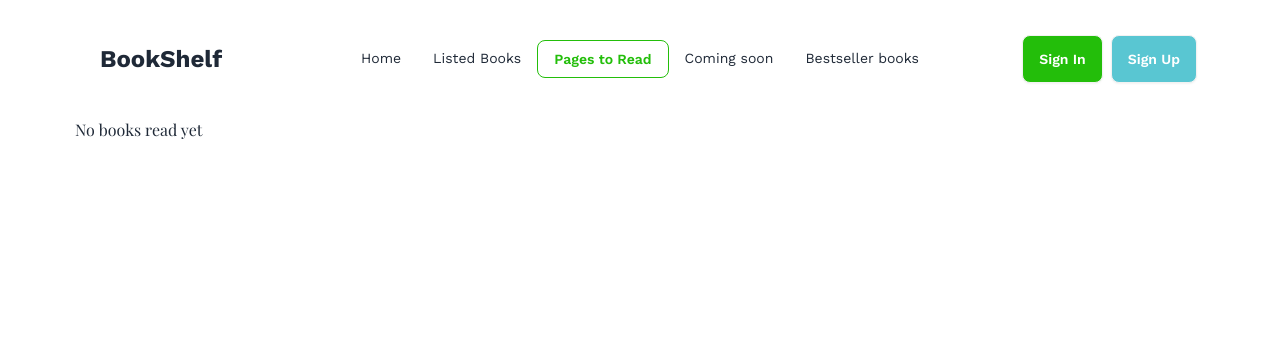
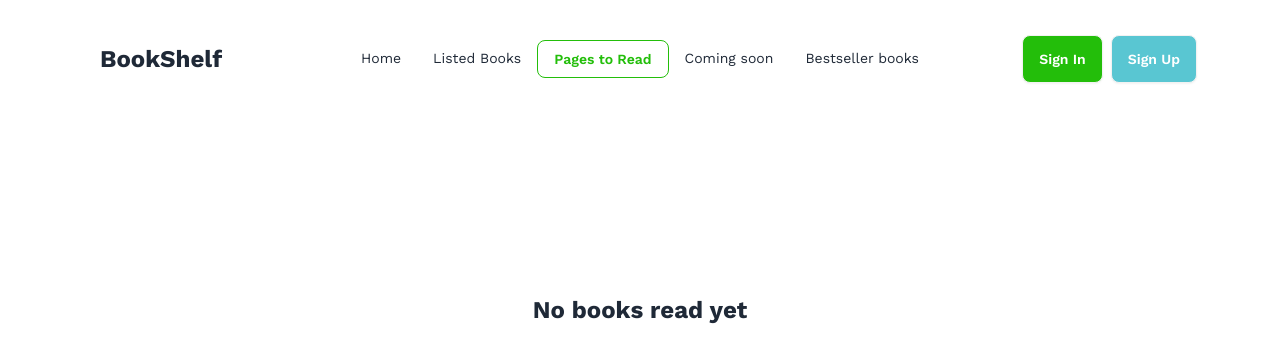
Before and after one commit to rjspyk5/book-shelf, a React (Vite) app: page /read in a window 1280 px wide. Shown: the top 362 px of the page. Built offline with nearby package versions, Linux system fonts and the light colour scheme; a web font is replaced by a local one.

Commit message:
all requirments complete except extra two routes

```diff
--- a/src/Pages/ListedBooks/ListedBooks.jsx
+++ b/src/Pages/ListedBooks/ListedBooks.jsx
@@ -1,11 +1,10 @@
 import React, { useState } from "react";
-import { IoIosArrowUp } from "react-icons/io";
+
 import { IoIosArrowDown } from "react-icons/io";
 import { NavLink, Outlet } from "react-router-dom";
 import { createContext } from "react";
 export const sortingContext = createContext();
 export const ListedBooks = () => {
-  const [toggle, settoggle] = useState(true);
   const [tabToogle, settabToogle] = useState(true);
   const [sortType, setsortType] = useState("default");
   const handleSrotingClick = (value) => {
@@ -22,10 +21,9 @@ export const ListedBooks = () => {
           <div
             tabIndex={0}
             role="button"
-            onClick={() => settoggle(!toggle)}
             className="btn m-1 bg-pri text-[white]"
           >
-            Sort By {toggle ? <IoIosArrowDown /> : <IoIosArrowUp />}
+            Sort By <IoIosArrowDown />
           </div>
           <ul
             tabIndex={0}
--- a/src/Pages/PageToRead/PageToRead.jsx
+++ b/src/Pages/PageToRead/PageToRead.jsx
@@ -67,7 +67,11 @@ export const PageToRead = () => {
           </BarChart>
         </ResponsiveContainer>
       ) : (
-        "No books read yet"
+        <div className="min-h-96 flex items-center justify-center">
+          <h1 className="text-center font-bold text-2xl font-work-sans">
+            No books read yet
+          </h1>
+        </div>
       )}
     </>
   );
```
